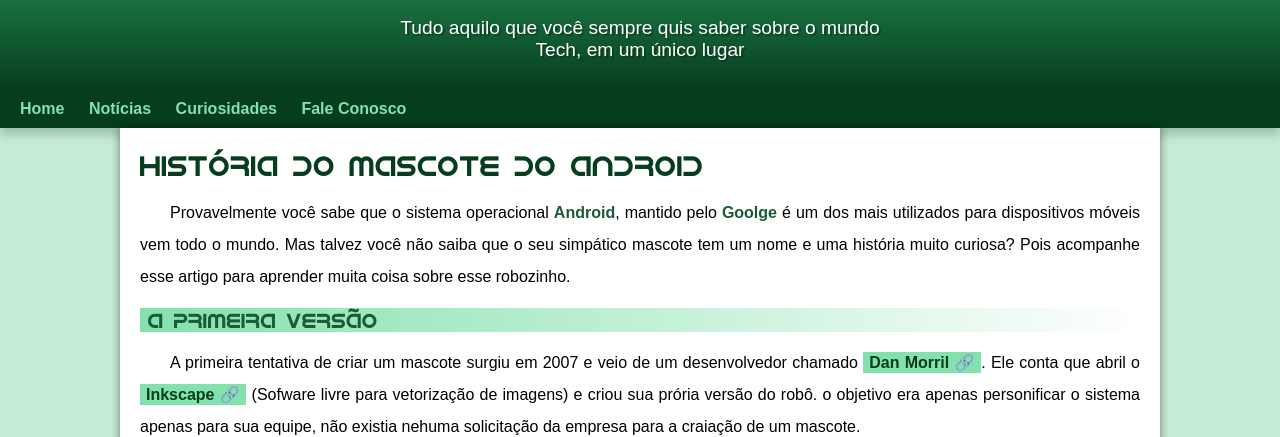
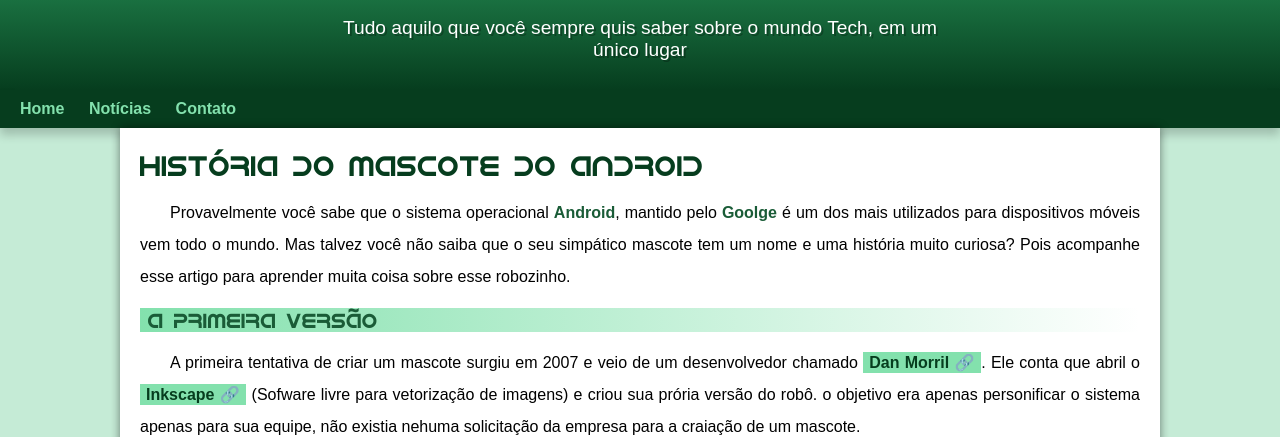
Before and after one commit to Tamirisoliveira12/projeto-android, a plain HTML site: page index.html in a window 1280 px wide. Shown: the part 100-537 px from the top of the page. Drawn offline with Linux system fonts and the light colour scheme.

Commit message:
problema de padding corrigido

```diff
--- a/estilo/style.css
+++ b/estilo/style.css
@@ -55,11 +55,11 @@ header > p {
     font-family: var(--font-padrao);
     font-size: 1.2em;
     color:white;
-    max-width: 500px;
+    max-width: 600px;
     padding-right: 10px;
     padding-left: 10px;
     margin: auto;
-    margin-bottom: 20px;
+    margin-bottom: 50px;
     text-shadow: 2px 2px 0px rgba(0, 0, 0, 0.267);
 }
 
--- a/index.html
+++ b/index.html
@@ -18,8 +18,7 @@
     <nav>
             <a href="">Home</a>
             <a href="">Notícias</a>
-            <a href="">Curiosidades</a>
-            <a href="">Fale Conosco</a>
+            <a href="">Contato</a>
     </nav>
 
     <main>
```
